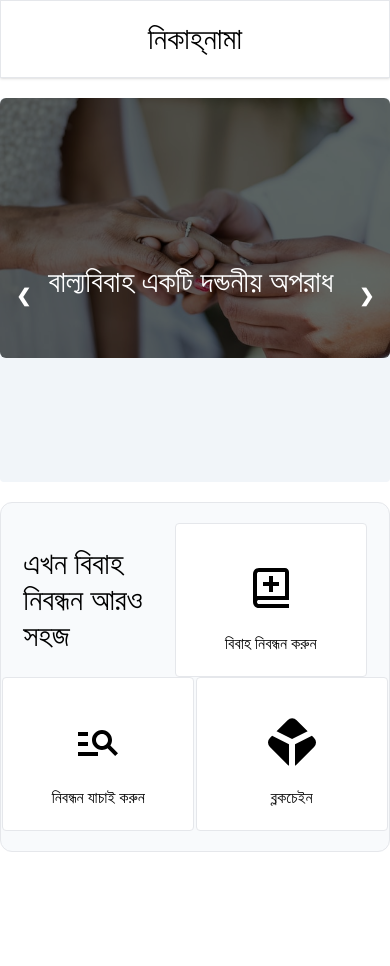
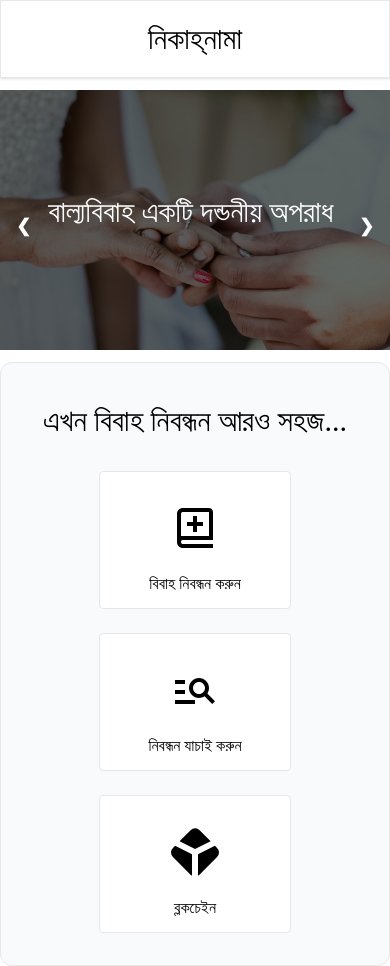
Before and after one commit to AlSajid/nikahnama, a React (Create React App) app: page / in a window 390 px wide. Before the commit the page ends 852 px from the top, so only its background shows below. Built offline with nearby package versions, Linux system fonts and the light colour scheme; a web font is replaced by a local one.

Commit message:
homepage responsive

```diff
--- a/src/Components/Slides.js
+++ b/src/Components/Slides.js
@@ -27,15 +27,15 @@ const Slides = () => {
   ];
 
   return (
-    <section className="">
-      <div className="relative mx-auto lg:w-3/4 sm:w-full rounded my-5 bg-slate-100 ">
-        <div className="fade overflow-hidden h-96">
+    <section className="container mx-auto">
+      <div className="relative mx-auto my-3 bg-slate-100 ">
+        <div className="fade overflow-hidden md:h-96">
           <img
-            className=" rounded-md w-full"
+            className="w-full"
             src={images[current]}
             alt="cover"
           />
-          <div className="text-white absolute bottom-2 lg:text-5xl md:text-5xl text-3xl text-center lg:w-full md:w-full md:left-0 lg:left-0 h-full flex items-center justify-center w-11/12 mx-auto left-3">
+          <div className="text-white absolute bottom-2 md:text-5xl text-3xl text-center md:w-full  md:left-0 h-full flex items-center justify-center w-11/12 mx-auto left-3">
             <h1>{slogan[current]}</h1>
           </div>
         </div>
--- a/src/Pages/NikahInfo/Blockchain.js
+++ b/src/Pages/NikahInfo/Blockchain.js
@@ -10,25 +10,18 @@ const Blockchain = () => {
   const [blockchain, setBlockchain] = useState("");
   useEffect(() => {
     gun.get("blockchain").on((data) => {
-      setBlockchain(data?.nikahNama);
-      console.log(data);
+      setBlockchain(JSON.parse(data?.nikahNama));
     });
-  }, [gun]);
+  }, []);
 
-  const load = (value) => {
-    gun.get("blockchain").put({ nikahNama: value });
-  };
-
+  console.log(blockchain);
 
   return (
     <div>
       <Header />
-      <button className="border bg-red-400" onClick={() => load()}>
-        Load
-      </button>
-      <input type={"text"} onChange={(e) => load(e.target.value)} />
+
       {blockchain.map((block) => (
-        <p>{block}</p>
+        <p>{block.hash}</p>
       ))}
     </div>
   );
--- a/src/Pages/NikahNama.js
+++ b/src/Pages/NikahNama.js
@@ -8,15 +8,16 @@ import Slides from "../Components/Slides";
 
 const NikahNama = () => {
   return (
-    <div className="">
+    <div className=" mx-auto">
       <Header />
       <Slides />
-      <div className="flex container border mx-auto py-5 flex-wrap justify-evenly h-1/2 bg-slate-50 bg-bottom rounded-xl">
-        <div className="w-1/3 flex items-center">
-          <h1 className="text-3xl">এখন বিবাহ নিবন্ধন আরও সহজ</h1>
+      <div className="flex flex-col md:flex-row border mx-auto py-5 bg-slate-50 bg-bottom rounded-xl container">
+        <div className="md:w-1/3 w-full flex items-center justify-center ">
+          <h1 className="text-3xl m-5">এখন বিবাহ নিবন্ধন আরও সহজ...</h1>
         </div>
-        <Link to="/register">
-          <div className="border w-48 p-5 rounded hover:shadow-sm transition duration-300 ease-in-out hover:shadow-red-500 bg-white">
+        <div className="flex flex-wrap md:w-2/3 justify-evenly">
+          <Link to="/register" className="m-3">
+            <div className="border w-48 p-3 rounded hover:shadow-sm transition duration-300 ease-in-out hover:shadow-red-500 bg-white">
               <div className="p-5">
                 <BiBookAdd className="text-5xl mx-auto" />
               </div>
@@ -24,8 +25,8 @@ const NikahNama = () => {
             </div>
           </Link>
 
-        <Link to="/search">
-          <div className="border w-48 p-5 rounded hover:shadow-sm transition duration-300 ease-in-out hover:shadow-red-500 bg-white">
+          <Link to="/search" className="m-3">
+            <div className="border w-48 p-3 rounded hover:shadow-sm transition duration-300 ease-in-out hover:shadow-red-500 bg-white">
               <div className="p-5">
                 <MdOutlineManageSearch className="text-5xl mx-auto" />
               </div>
@@ -33,8 +34,8 @@ const NikahNama = () => {
             </div>
           </Link>
 
-        <Link to="/blockchain">
-          <div className="border w-48 p-5 rounded hover:shadow-sm transition duration-300 ease-in-out hover:shadow-red-500 bg-white">
+          <Link to="/blockchain" className="m-3">
+            <div className="border w-48 p-3 rounded hover:shadow-sm transition duration-300 ease-in-out hover:shadow-red-500 bg-white">
               <div className="p-5">
                 <SiBlockchaindotcom className="text-5xl mx-auto" />
               </div>
@@ -43,6 +44,7 @@ const NikahNama = () => {
           </Link>
         </div>
       </div>
+    </div>
   );
 };
 
```
Lines whose indentation alone changed are shown as unchanged.
